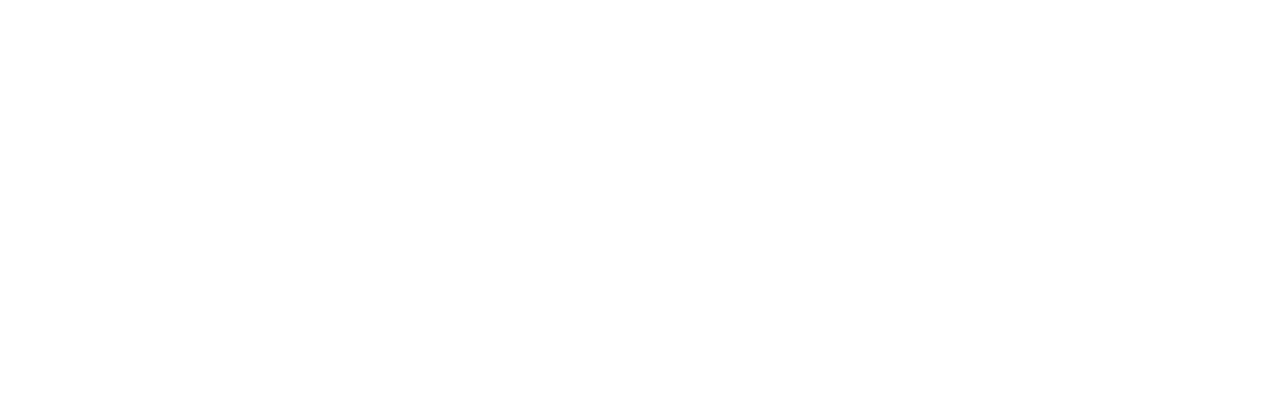
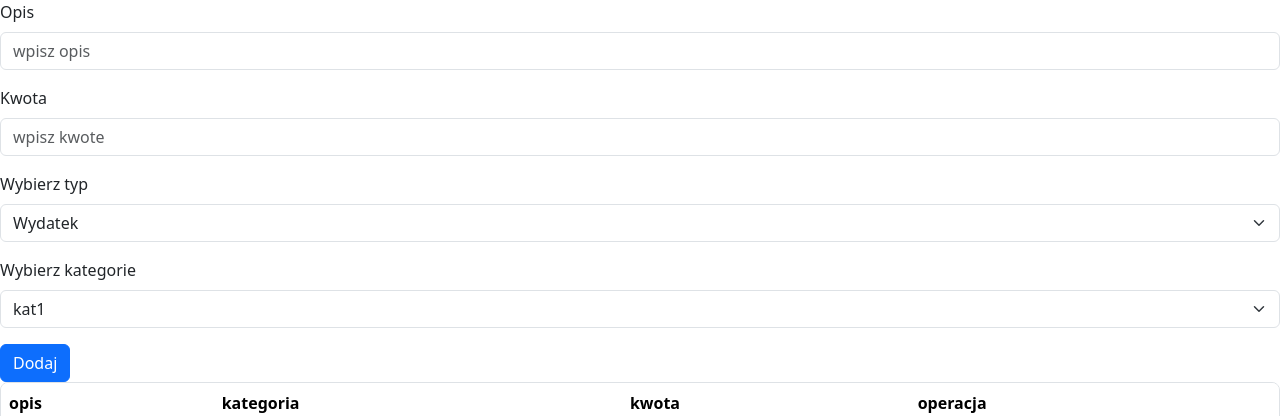
Before and after one commit to aokej/Projekt, a plain HTML site: page index.html in a window 1280 px wide. Shown: the top 416 px of the page. Drawn offline with nearby package versions, Linux system fonts and the light colour scheme.

Commit message:
formularz, podstawy walidacji,ogolny zarys strony

```diff
--- a/index.html
+++ b/index.html
@@ -1,11 +1,83 @@
 <!DOCTYPE html>
-<html lang="en">
+<html lang="pl">
 <head>
     <meta charset="UTF-8">
     <meta name="viewport" content="width=device-width, initial-scale=1.0">
-    <title>Document</title>
+    <title>Planer Budżetu</title>
+     <link href="https://cdn.jsdelivr.net/npm/bootstrap@5.3.9/dist/css/bootstrap.min.css" rel="stylesheet" integrity="sha384-yEPZ7jP9S0QKiUQ0m3jjsO4ProIW7wvR9gXkI7JOGa2XVsw53Yke2bsdkBbjmmiX" crossorigin="anonymous">
+     <script src="https://ajax.googleapis.com/ajax/libs/jquery/3.7.1/jquery.min.js"></script>
+     <script src="script.js"></script>
 </head>
 <body>
+    <!-- formularz -->
+    <form>
+        <div class="mb-3">
+            <label for="opis" class="form-label">Opis</label>
+            <input type="text" id="opis" class="form-control" name="opis" placeholder="wpisz opis">
+        </div>
+        <div class="mb-3">
+            <label for="kwota" class="form-label">Kwota</label>
+            <input type="number" id="kwota" step="0.01" class="form-control" id="kwota" placeholder="wpisz kwote">
 
+        </div>
+
+        <div class="mb-3">
+            <label for="typ" class="form-label">Wybierz typ</label>
+            <select class="form-select" name="typ" id="typ">
+                <option value="wydatek">Wydatek</option>
+                <option value="przychod">Przychód</option>
+            </select>
+        </div>
+
+        <div class="mb-3">
+            <label for="kategoria" class="form-label">Wybierz kategorie</label>
+            <select class="form-select" name="kategoria" id="kategoria">
+                <option value="1">kat1</option>
+                <option value="2">kat2</option>
+                <option value="3">kat3</option>
+                <option value="4">kat4</option>
+                <option value="5">kat5</option>
+
+            </select>
+
+        </div>
+
+        <button type="submit" class="btn btn-primary">Dodaj</button>
+    </form>
+
+    <!-- tabela -->
+
+    <div class="border rounded-3 overflow-auto">
+        <table class="table table-striped mb-0">
+            <thead>
+                <tr>
+                <th scope="col">opis</th>
+                <th scope="col">kategoria</th>
+                <th scope="col">kwota</th>
+                <th scope="col">operacja</th>
+                </tr>
+            </thead>
+            <tbody>
+
+            </tbody>
+        </table>
+    </div>
+
+    <!-- podsumowanie -->
+    <div>
+        <h2>Podsumowanie</h2>
+
+        <p>suma przychodów: </p>
+        <p>suma wydatków: </p>
+        <p>saldo: </p>
+
+    </div>
+
+
+
+
+
+
+    <script src="https://cdn.jsdelivr.net/npm/bootstrap@5.3.9/dist/js/bootstrap.bundle.min.js" integrity="sha384-WyOxWvTyr1QaMPfiPJSv76iReVthorl5uWlFtZPyK0IEB0hGzo9y5Bp9mYanr8Bu" crossorigin="anonymous"></script>
 </body>
 </html>
--- /dev/null
+++ b/script.js
@@ -0,0 +1,27 @@
+$(function(){
+
+
+    // walidacja fromularza
+
+    $("form").submit(function(e){
+        e.preventDefault
+
+        let opis = $("#opis").trim()
+        let kwota = $("#kwota").trim()
+        let typ = $("#typ")
+        let kategoria = $("#kategoria")
+
+        if(opis.length == 0){
+
+        }
+
+        if(kwota > 0){
+
+        }
+
+
+
+    })
+
+
+})
```
